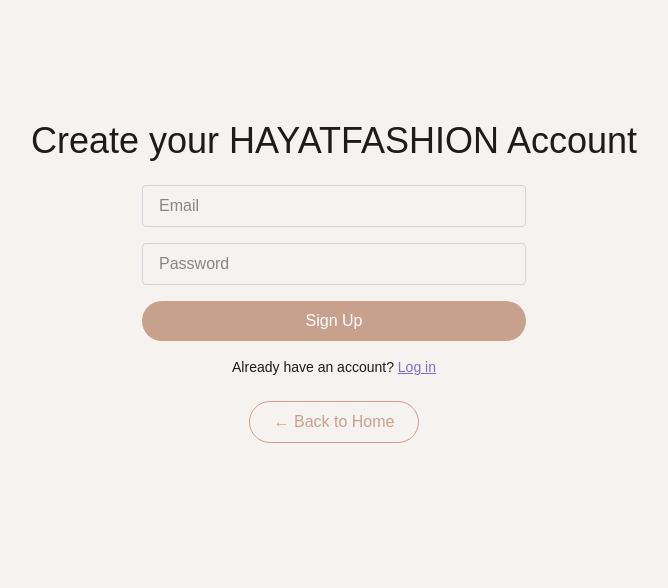
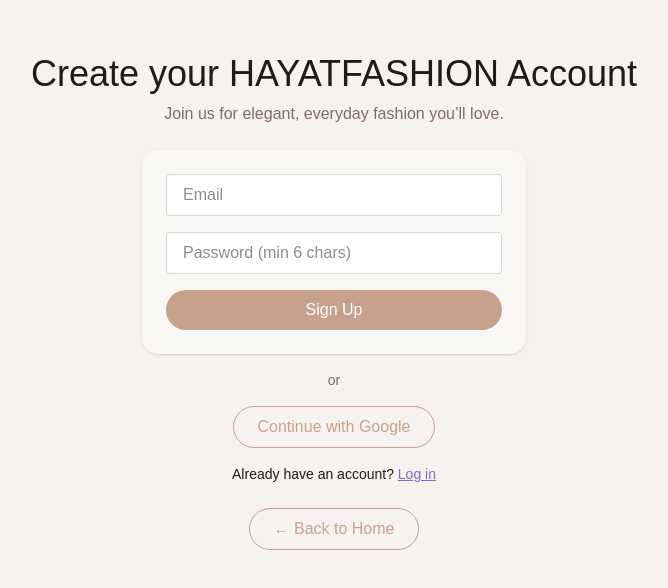
Before and after one commit to ranayo/hayatfashion, a Next.js app: page /signup in a window 1280 px wide. Shown: the part 118-706 px from the top of the page, without its empty margins (306-974 px from the left). Built offline with nearby package versions, Linux system fonts and the light colour scheme; a web font is replaced by a local one.

Commit message:
Fix: improved signup page (error handling + UX)

```diff
--- a/src/app/signup/page.tsx
+++ b/src/app/signup/page.tsx
@@ -1,56 +1,135 @@
 "use client";
 
-import { useState } from "react";
-import { createUserWithEmailAndPassword } from "firebase/auth";
-import { auth } from "@/firebase";
+import { useEffect, useState } from "react";
 import { useRouter } from "next/navigation";
 import Link from "next/link";
 
+import { auth } from "@/firebase";
+import {
+  createUserWithEmailAndPassword,
+  GoogleAuthProvider,
+  signInWithPopup,
+  signInWithRedirect,
+  getRedirectResult,
+} from "firebase/auth";
+
 export default function SignupPage() {
+  const router = useRouter();
+
+  // form state
   const [email, setEmail] = useState("");
   const [password, setPassword] = useState("");
-  const router = useRouter();
 
+  // ui state
+  const [loadingEmail, setLoadingEmail] = useState(false);
+  const [loadingGoogle, setLoadingGoogle] = useState(false);
+  const [errorMsg, setErrorMsg] = useState<string | null>(null);
+
+  // complete redirect-based sign in if we arrived back from Google
+  useEffect(() => {
+    getRedirectResult(auth).catch(() => {
+      /* ignore if not from redirect */
+    });
+  }, []);
+
+  // -------- Email/Password sign up ----------
   const handleSignup = async (e: React.FormEvent) => {
     e.preventDefault();
+    setErrorMsg(null);
+
+    // minimal validation
+    if (!email.includes("@")) {
+      setErrorMsg("Please enter a valid email address.");
+      return;
+    }
+    if (password.length < 6) {
+      setErrorMsg("Password must be at least 6 characters.");
+      return;
+    }
+
     try {
-      const userCredential = await createUserWithEmailAndPassword(auth, email, password);
-      const user = userCredential.user;
-      console.log("User created:", user);
-      router.push("/"); // חזרה לדף הבית אחרי הרשמה
-    } catch (error: any) {
-      alert("Signup failed: " + error.message);
+      setLoadingEmail(true);
+      await createUserWithEmailAndPassword(auth, email, password);
+      router.push("/"); // success
+    } catch (err: any) {
+      setErrorMsg(err?.message || "Signup failed");
+    } finally {
+      setLoadingEmail(false);
+    }
+  };
+
+  // -------- Google sign in with popup → redirect fallback ----------
+  const signInWithGoogle = async () => {
+    setErrorMsg(null);
+    setLoadingGoogle(true);
+    const provider = new GoogleAuthProvider();
+    try {
+      await signInWithPopup(auth, provider);
+      router.push("/");
+    } catch (e: any) {
+      // fallback when popup is blocked/closed
+      if (e?.code === "auth/popup-blocked" || e?.code === "auth/popup-closed-by-user") {
+        await signInWithRedirect(auth, provider);
+        return; // flow continues after redirect
+      }
+      setErrorMsg(e?.message || "Google sign-in failed");
+      setLoadingGoogle(false);
     }
   };
 
   return (
-    <main className="flex flex-col items-center justify-center min-h-screen bg-[#f6f2ef] text-[#1c1c1c] font-poppins">
-      <h1 className="text-4xl font-elegant mb-6">Create your HAYATFASHION Account</h1>
+    <main className="flex flex-col items-center justify-center min-h-screen bg-[#f6f2ef] text-[#1c1c1c] font-poppins pt-10 px-6">
+      <h1 className="text-4xl font-elegant mb-2">Create your HAYATFASHION Account</h1>
+      <p className="text-[#7e6d65] mb-6 text-center">
+        Join us for elegant, everyday fashion you’ll love.
+      </p>
 
-      <form onSubmit={handleSignup} className="flex flex-col w-full max-w-sm gap-4">
+      {/* error bubble */}
+      {errorMsg && (
+        <div className="mb-4 px-4 py-3 rounded-xl bg-white shadow text-sm text-red-600 max-w-sm">
+          {errorMsg}
+        </div>
+      )}
+
+      {/* Email/Password form */}
+      <form onSubmit={handleSignup} className="flex flex-col w-full max-w-sm gap-4 bg-[#f9f7f4] p-6 rounded-2xl shadow">
         <input
           type="email"
           placeholder="Email"
           value={email}
           onChange={(e) => setEmail(e.target.value)}
-          className="border border-gray-300 rounded px-4 py-2"
+          className="border border-gray-300 rounded px-4 py-2 bg-white"
           required
         />
         <input
           type="password"
-          placeholder="Password"
+          placeholder="Password (min 6 chars)"
           value={password}
           onChange={(e) => setPassword(e.target.value)}
-          className="border border-gray-300 rounded px-4 py-2"
+          className="border border-gray-300 rounded px-4 py-2 bg-white"
+          minLength={6}
           required
         />
         <button
           type="submit"
-          className="bg-[#c8a18d] text-white py-2 rounded-full hover:bg-[#4b3a2f] transition"
+          disabled={loadingEmail}
+          className="bg-[#c8a18d] text-white py-2 rounded-full hover:bg-[#4b3a2f] transition disabled:opacity-60"
         >
-          Sign Up
+          {loadingEmail ? "Creating account…" : "Sign Up"}
         </button>
       </form>
+
+      {/* Divider */}
+      <div className="my-4 text-sm text-[#7e6d65]">or</div>
+
+      {/* Google sign-in */}
+      <button
+        onClick={signInWithGoogle}
+        disabled={loadingGoogle}
+        className="px-6 py-2 rounded-full border border-[#c8a18d] text-[#c8a18d] hover:bg-[#c8a18d] hover:text-white transition disabled:opacity-60"
+      >
+        {loadingGoogle ? "Connecting…" : "Continue with Google"}
+      </button>
 
       <p className="text-sm mt-4">
         Already have an account?{" "}
@@ -59,7 +138,7 @@ export default function SignupPage() {
         </Link>
       </p>
 
-      {/* 🔙 כפתור חזרה לעמוד הראשי */}
+      {/* Back to home */}
       <Link
         href="/"
         className="mt-6 inline-block px-6 py-2 border border-[#c8a18d] text-[#c8a18d] rounded-full hover:bg-[#c8a18d] hover:text-white transition"
```
